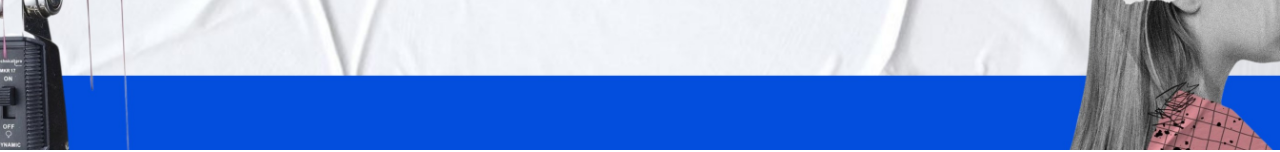
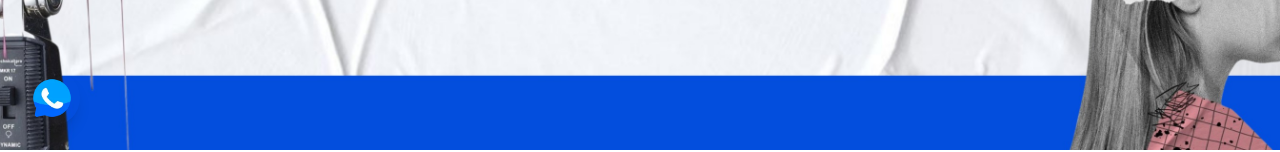
Before and after one commit to Ace10079/marketing_wala, a React (Vite) app: page / in a window 1280 px wide. Shown: the part 650-802 px from the top of the page. Built offline with nearby package versions, Linux system fonts and the light colour scheme; a web font is replaced by a local one.

Commit message:
whatsapp

```diff
--- a/src/App.jsx
+++ b/src/App.jsx
@@ -73,7 +73,22 @@ function App() {
       </header>
 
       {/* Main Content */}
+
       <main>
+        {/* WhatsApp Floating Button */}
+<a
+  href="https://wa.me/918850234109?text=Hi%20there!%20I'm%20interested%20in%20your%20services."
+  target="_blank"
+  rel="noopener noreferrer"
+  className="fixed bottom-6 left-6 z-50  text-white rounded-full p-2 shadow-lg transition duration-300"
+>
+  <img
+    src="/whatsapp.webp" // Replace with actual path to your WhatsApp icon
+    alt="WhatsApp"
+    className="h-12 w-12 md:h-10 md:w-10"
+  />
+</a>
+
         <Hero />
 
         <section id="services" className="scroll-mt-24">
```
Also changed, not shown: public/whatsapp.webp (added).
